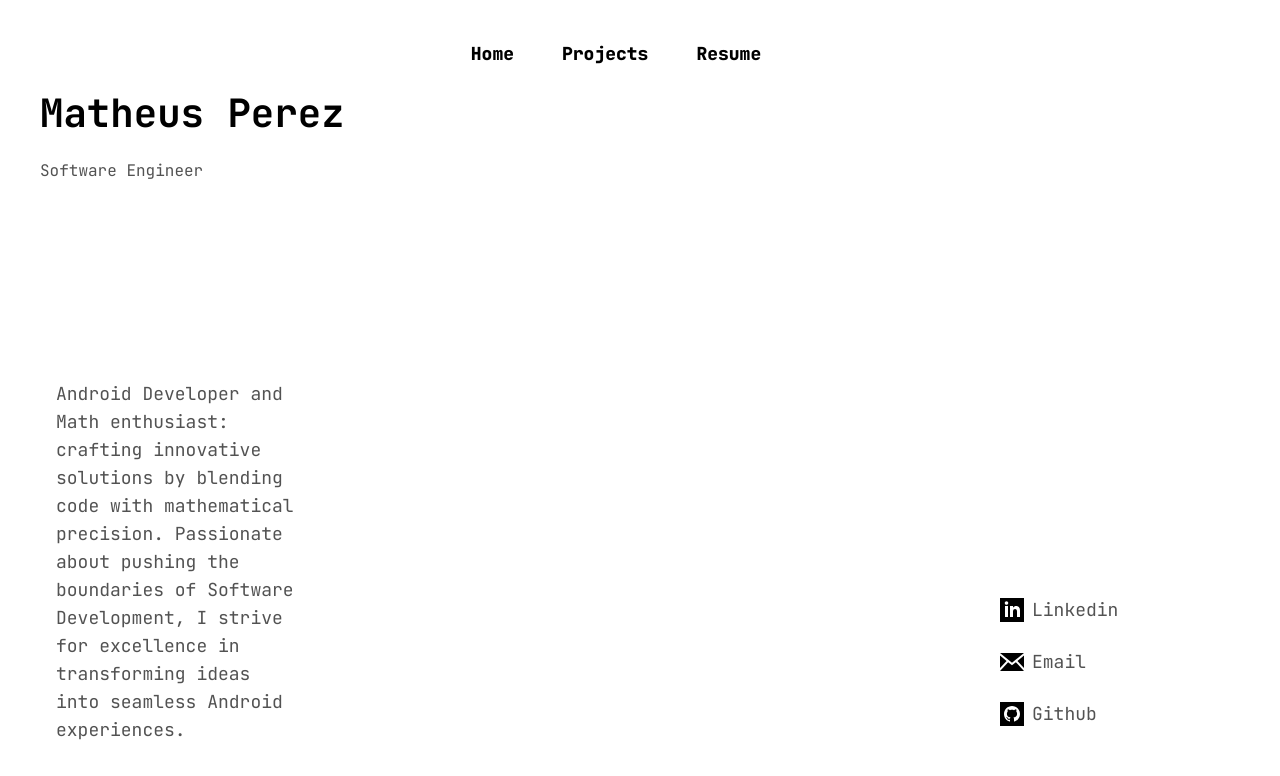
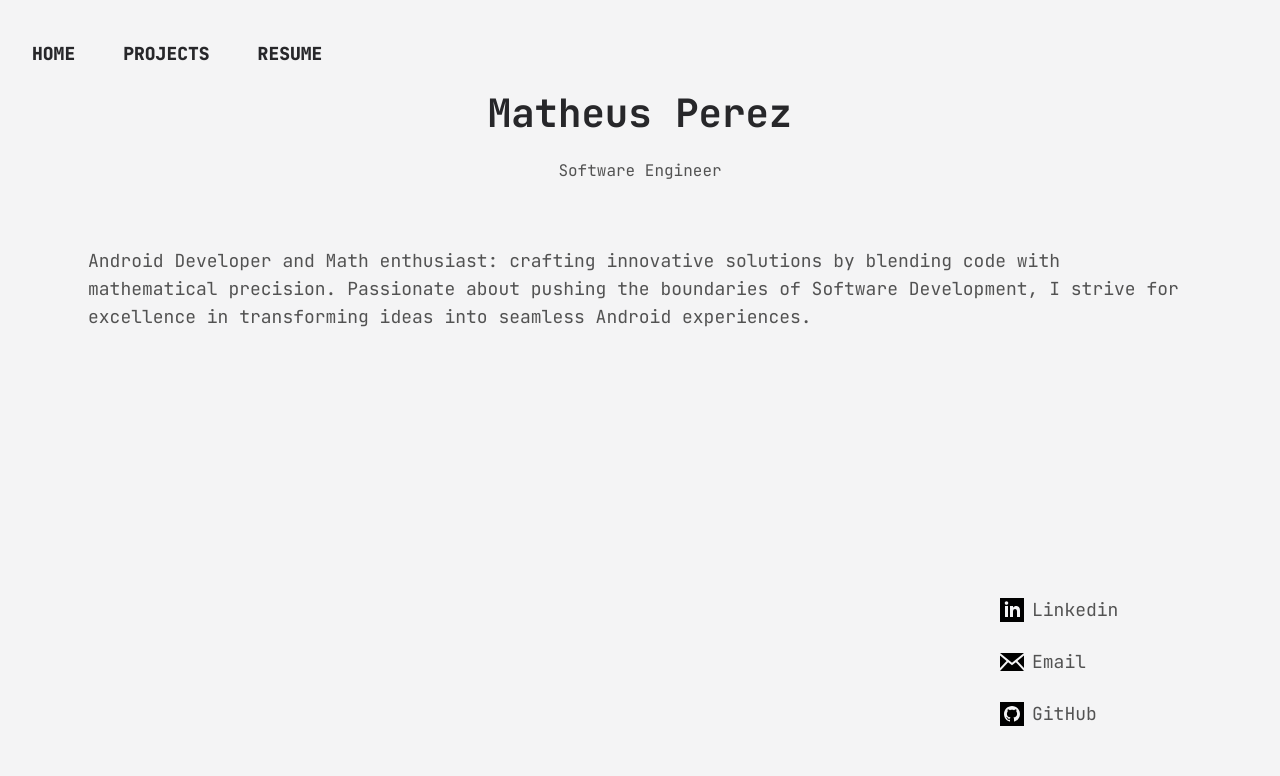
Before and after one commit to matheusperezz/fictional-disco, a Next.js app: page / in a window 1280 px wide. Shown: the top 776 px of the page. Built offline with nearby package versions, Linux system fonts and the light colour scheme.

Commit message:
refactor: header positions, colors

```diff
--- a/src/app/layout.tsx
+++ b/src/app/layout.tsx
@@ -2,25 +2,25 @@ import type { Metadata } from "next";
 import { JetBrains_Mono } from "next/font/google";
 import "./globals.css";
 import Header from "@/components/Header";
-
-const jetbrains = JetBrains_Mono({ subsets: ["latin"] })
 
 export const metadata: Metadata = {
   title: "Portifolio",
   description: "Next.js app",
 };
 
+const jetbrains = JetBrains_Mono({ subsets: ["latin"] })
+
 export default function RootLayout({
   children,
-}: Readonly<{
-  children: React.ReactNode;
-}>) {
+}: Readonly<{children: React.ReactNode;}>) {
+
   return (
     <html lang="en">
-      <body className={`${jetbrains.className} p-8 h-dvh`}>
+      <body className={`${jetbrains.className} p-8 h-dvh bg-zinc-100 text-zinc-800`}>
         <Header />
         {children}
       </body>
     </html>
   );
+
 }
--- a/src/app/page.tsx
+++ b/src/app/page.tsx
@@ -1,4 +1,3 @@
-import Header from "@/components/Header";
 import Image, { StaticImageData } from "next/image";
 
 import linkedinSvg from '../../public/iconmonstr-linkedin-2.svg';
@@ -8,10 +7,10 @@ import githubSvg from '../../public/iconmonstr-github-2.svg';
 const HomePage = () => {
   return (
     <div>
-      <h1 className="p-2 text-4xl font-bold">Matheus Perez</h1>
-      <p className="p-2 text-neutral-600">Software Engineer</p>
+      <h1 className="p-2 text-4xl font-bold w-full text-center">Matheus Perez</h1>
+      <p className="p-2 text-neutral-600 text-center">Software Engineer</p>
 
-      <div className="absolute bottom-0 left-0 mb-14 ml-14 w-60 text-neutral-600 text-lg">
+      <div className="text-neutral-600 text-lg m-14">
         <p>
           Android Developer and Math enthusiast: crafting innovative solutions by blending code with mathematical precision. Passionate about pushing the boundaries of Software Development, I strive for excellence in transforming ideas into seamless Android experiences.
         </p>
@@ -21,7 +20,7 @@ const HomePage = () => {
         <ul className="">
           <ListItem src={linkedinSvg} alt="Linkedin redirect" label="Linkedin" href="https://www.linkedin.com/in/matheusdeperez"/>
           <ListItem src={emailSvg} alt="Email redirect" label="Email" href="mailto:matheus.mperez08@gmail.com"/>
-          <ListItem src={githubSvg} alt="Github redirect" label="Github" href="https://github.com/matheusperezz/"/>
+          <ListItem src={githubSvg} alt="Github redirect" label="GitHub" href="https://github.com/matheusperezz/"/>
         </ul>
       </div>
 
--- a/src/components/Header.tsx
+++ b/src/components/Header.tsx
@@ -3,11 +3,11 @@ import LiButton from "./LiButton"
 
 const Header = () => {
     return (
-        <div className="w-full">
+        <div className="flex justify-between items-center w-full">
             <ul className="flex justify-center">
-                <Link className='mr-12' href='/'><LiButton>Home</LiButton></Link>
-                <Link className='mr-12' href='/projects'><LiButton>Projects</LiButton></Link>
-                <Link className='mr-12' href='/resume'><LiButton>Resume</LiButton></Link>
+                <Link className='mr-12' href='/'><LiButton>HOME</LiButton></Link>
+                <Link className='mr-12' href='/projects'><LiButton>PROJECTS</LiButton></Link>
+                <Link className='mr-12' href='/resume'><LiButton>RESUME</LiButton></Link>
             </ul>
         </div>
     )
--- a/tailwind.config.ts
+++ b/tailwind.config.ts
@@ -6,8 +6,18 @@ const config: Config = {
     "./src/components/**/*.{js,ts,jsx,tsx,mdx}",
     "./src/app/**/*.{js,ts,jsx,tsx,mdx}",
   ],
+  darkMode: 'class',
   theme: {
     extend: {
+      colors: {
+        light: {
+          primary: '#ffffff'
+        },
+
+        dark: {
+          primary: '#333333'
+        }
+      },
       backgroundImage: {
         "gradient-radial": "radial-gradient(var(--tw-gradient-stops))",
         "gradient-conic":"conic-gradient(from 180deg at 50% 50%, var(--tw-gradient-stops))",
@@ -24,7 +34,7 @@ const config: Config = {
         '3xl': '1.953rem',
         '4xl': '2.441rem',
         '5xl': '3.052rem',
-      }
+      },
     },
   },
   plugins: [],
```
